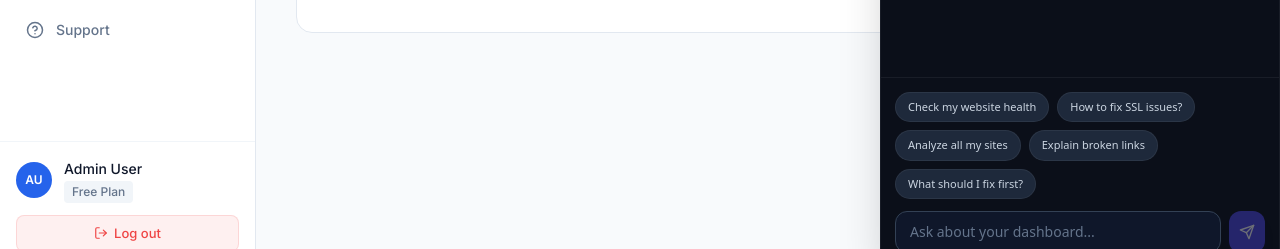
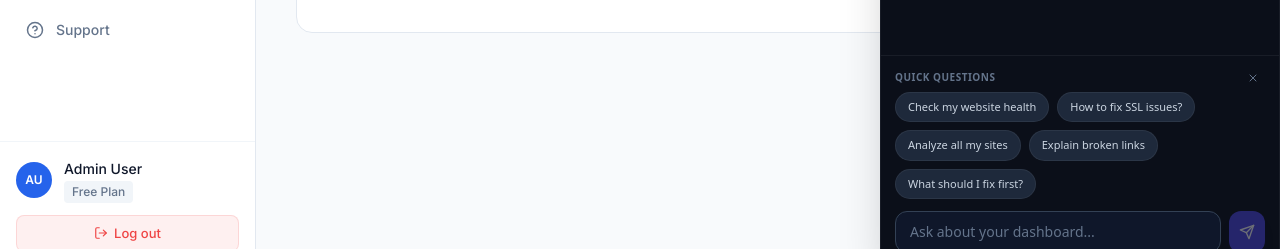
Before and after one commit to fregeneemmanuel85-code/pulsevault, a Next.js app: page /dashboard/incidents in a window 1280 px wide. Both pictures are taken after a click on the button 1228 px from the left and 748 px from the top of the page. Shown: the part 532-781 px from the top of the page. Built offline with nearby package versions, Linux system fonts and the light colour scheme; no server answers.

Commit message:
feat: minimize suggestion chips in chat

```diff
--- a/src/components/assistant/SuggestionChips.tsx
+++ b/src/components/assistant/SuggestionChips.tsx
@@ -1,4 +1,7 @@
 "use client";
+
+import { useState } from "react";
+import { X, Lightbulb } from "lucide-react";
 
 interface Props {
   onSelect: (text: string) => void;
@@ -14,8 +17,35 @@ const SUGGESTIONS = [
 ];
 
 export default function SuggestionChips({ onSelect, disabled }: Props) {
+  const [minimized, setMinimized] = useState(false);
+
+  if (minimized) {
     return (
-    <div className="flex flex-wrap gap-2 mb-3">
+      <button
+        onClick={() => setMinimized(false)}
+        className="flex items-center gap-1.5 text-[11px] text-indigo-400 hover:text-indigo-300 bg-indigo-500/10 hover:bg-indigo-500/20 border border-indigo-500/20 px-3 py-1 rounded-full transition-all duration-200 mb-2 w-fit"
+      >
+        <Lightbulb size={12} />
+        Show suggestions
+      </button>
+    );
+  }
+
+  return (
+    <div className="relative mb-3">
+      <div className="flex items-center justify-between mb-1.5 pr-1">
+        <span className="text-[10px] uppercase tracking-wider text-slate-500 font-semibold">
+          Quick questions
+        </span>
+        <button
+          onClick={() => setMinimized(true)}
+          className="text-slate-500 hover:text-slate-300 p-0.5 rounded transition-colors"
+          title="Hide suggestions"
+        >
+          <X size={12} />
+        </button>
+      </div>
+      <div className="flex flex-wrap gap-2">
         {SUGGESTIONS.map((s) => (
           <button
             key={s}
@@ -27,5 +57,6 @@ export default function SuggestionChips({ onSelect, disabled }: Props) {
           </button>
         ))}
       </div>
+    </div>
   );
 }
```
Lines whose indentation alone changed are shown as unchanged.
